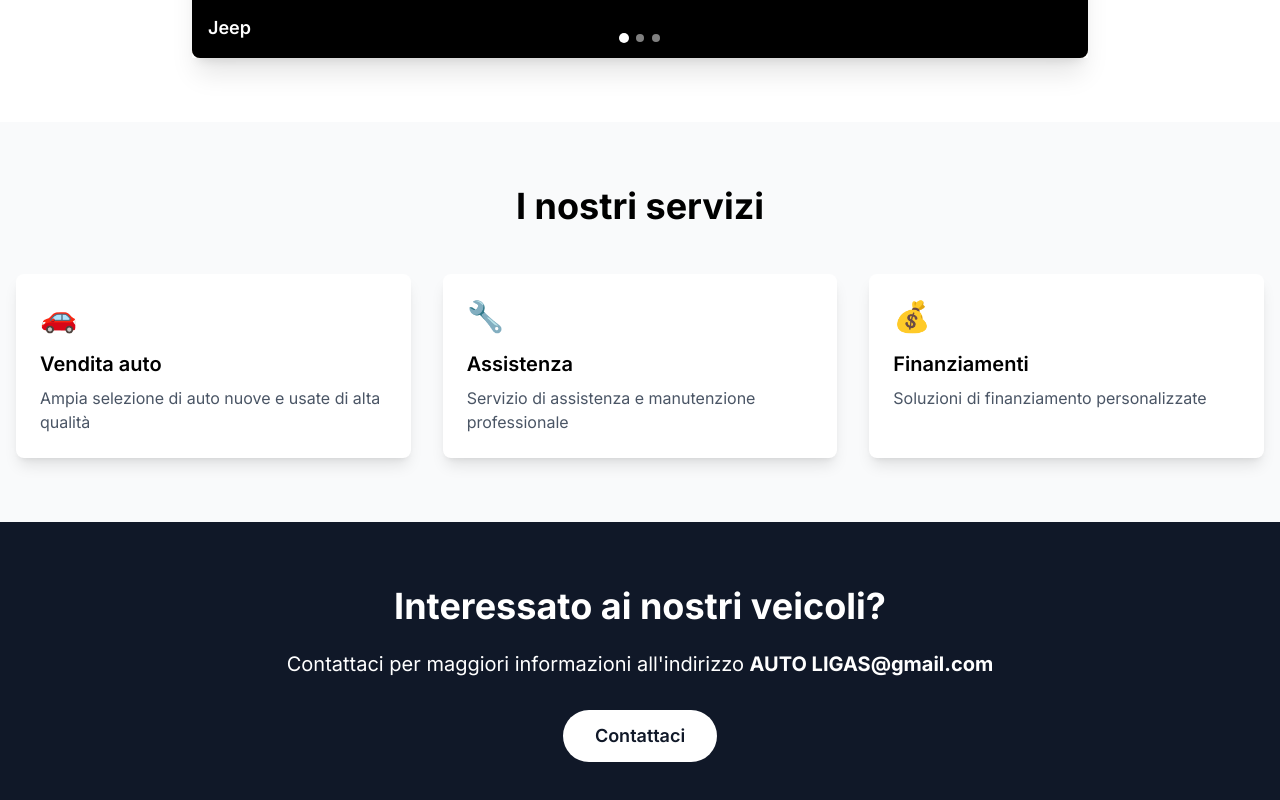
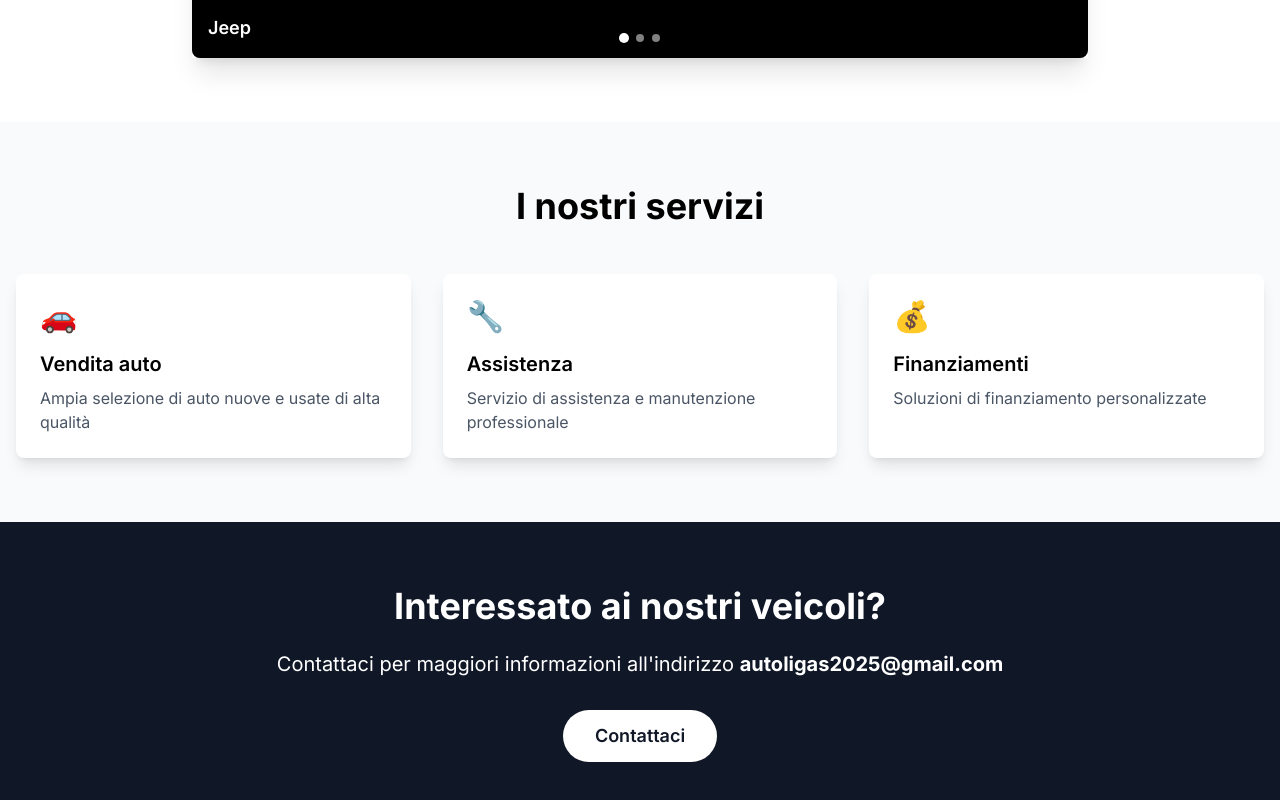
Before and after one commit to riorillo/autoligas-web, a Next.js app: page / in a window 1280 px wide. Shown: the part 1398-2198 px from the top of the page. Built offline with nearby package versions, Linux system fonts and the light colour scheme.

Commit message:
fix: mail address

```diff
--- a/src/app/page.tsx
+++ b/src/app/page.tsx
@@ -101,10 +101,10 @@ export default function Home() {
             Interessato ai nostri veicoli?
           </h2>
           <p className="text-xl mb-8 fade-in" style={{animationDelay: '0.2s'}}>
-            Contattaci per maggiori informazioni all&apos;indirizzo <strong>AUTO LIGAS@gmail.com</strong>
+            Contattaci per maggiori informazioni all'indirizzo <strong>autoligas2025@gmail.com</strong>
           </p>
           <button
-            onClick={() => window.location.href = 'mailto:AUTO LIGAS@gmail.com'}
+            onClick={() => window.location.href = 'mailto:autoligas2025@gmail.com'}
             className="cursor-pointer inline-block bg-white text-gray-900 px-8 py-3 rounded-full text-lg font-semibold hover:bg-gray-100 transition-colors"
           >
             Contattaci
```
